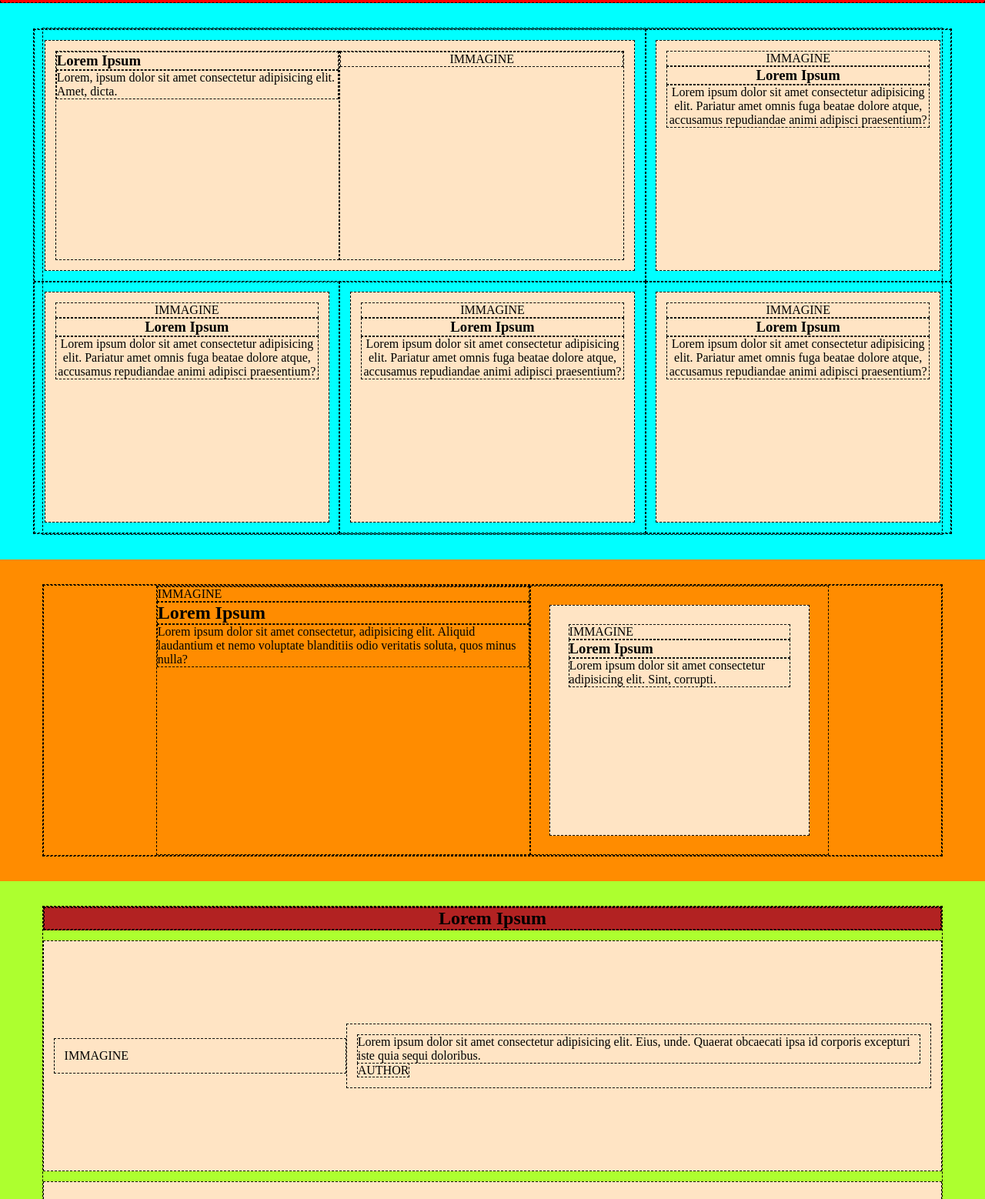
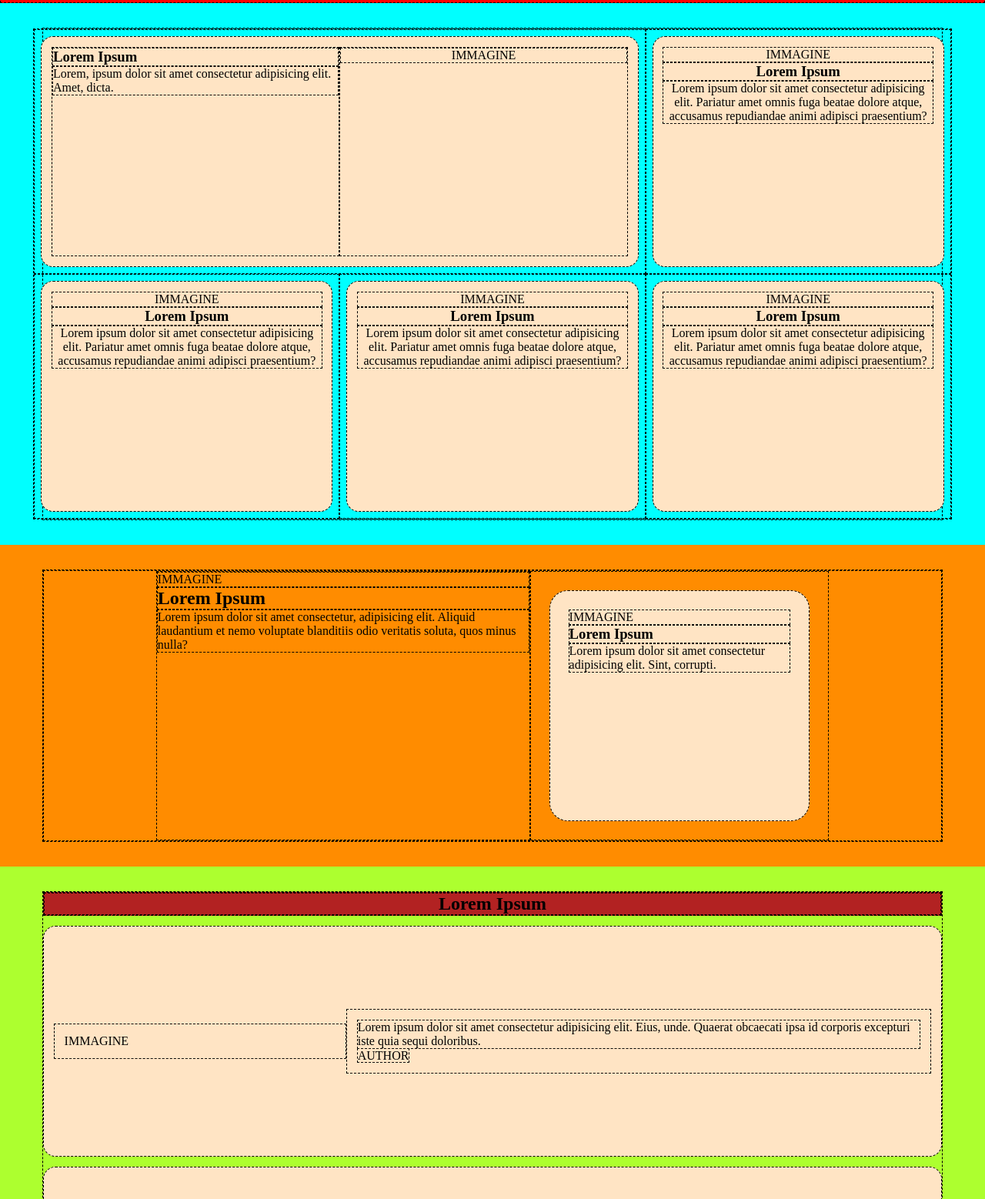
Before and after one commit to mattiamoneta/htmlcss-responsive-layout, a plain HTML site: page index.html in a window 1280 px wide. Shown: the part 42-1600 px from the top of the page at 77% size. Drawn offline with Linux system fonts and the light colour scheme.

Commit message:
Final (Layout a Blocchi)

```diff
--- a/css/master.css
+++ b/css/master.css
@@ -131,9 +131,9 @@
 
 /* Borders */
 
-.border-radius-lg{border-radius: 2rem;}
-.border-radius-md{border-radius: 1.5rem;}
-.border-radius-sm{border-radius: 1rem;}
+.radius-lg{border-radius: 2rem;}
+.radius-md{border-radius: 1.5rem;}
+.radius-sm{border-radius: 1rem;}
 
 
 
--- a/index.html
+++ b/index.html
@@ -44,8 +44,8 @@
             <div class="container">
                 <div class="row row-wrap gridfix-sm">
 
-                    <div class="col-8 p-sm">
-                        <div class="card row p-sm ">
+                    <div class="col-8 p-xs">
+                        <div class="card row p-sm radius-sm">
                             <div class="col-6">
                                 <h3>Lorem Ipsum</h3>
                                 <p>Lorem, ipsum dolor sit amet consectetur adipisicing elit. Amet, dicta.</p>
@@ -56,32 +56,32 @@
                         </div>
                     </div>
 
-                    <div class="col-4 p-sm text-center">
-                        <div class="card p-sm">
+                    <div class="col-4 p-xs text-center">
+                        <div class="card p-sm radius-sm">
                             <div>IMMAGINE</div>
                             <h3>Lorem Ipsum</h3>
                             <p>Lorem ipsum dolor sit amet consectetur adipisicing elit. Pariatur amet omnis fuga beatae dolore atque, accusamus repudiandae animi adipisci praesentium?</p>
                         </div>
                     </div>
 
-                    <div class="col-4 p-sm text-center">
-                        <div class="card p-sm">
+                    <div class="col-4 p-xs text-center">
+                        <div class="card p-sm radius-sm">
                             <div>IMMAGINE</div>
                             <h3>Lorem Ipsum</h3>
                             <p>Lorem ipsum dolor sit amet consectetur adipisicing elit. Pariatur amet omnis fuga beatae dolore atque, accusamus repudiandae animi adipisci praesentium?</p>
                         </div>
                     </div>
 
-                    <div class="col-4 p-sm text-center">
-                        <div class="card p-sm">
+                    <div class="col-4 p-xs text-center">
+                        <div class="card p-sm radius-sm">
                             <div>IMMAGINE</div>
                             <h3>Lorem Ipsum</h3>
                             <p>Lorem ipsum dolor sit amet consectetur adipisicing elit. Pariatur amet omnis fuga beatae dolore atque, accusamus repudiandae animi adipisci praesentium?</p>
                         </div>
                     </div>
 
-                    <div class="col-4 p-sm text-center">
-                        <div class="card p-sm">
+                    <div class="col-4 p-xs text-center">
+                        <div class="card p-sm radius-sm">
                             <div>IMMAGINE</div>
                             <h3>Lorem Ipsum</h3>
                             <p>Lorem ipsum dolor sit amet consectetur adipisicing elit. Pariatur amet omnis fuga beatae dolore atque, accusamus repudiandae animi adipisci praesentium?</p>
@@ -106,7 +106,7 @@
                     </div>
 
                     <div class="col-4 p-md">
-                        <div class="card p-md">
+                        <div class="card p-md radius-md">
                             <div>IMMAGINE</div>
                             <h3>Lorem Ipsum</h3>
                             <p>Lorem ipsum dolor sit amet consectetur adipisicing elit. Sint, corrupti.</p>
@@ -127,7 +127,7 @@
                     <h1>Lorem Ipsum</h1>
                 </div>
 
-                <div class="card row my-sm p-sm align-center">
+                <div class="card row my-sm p-sm align-center radius-sm">
                     <div class="col-4 p-sm">
                         IMMAGINE
                     </div>
@@ -137,7 +137,7 @@
                     </div>
                 </div>
 
-                <div class="card row my-sm p-sm align-center">
+                <div class="card row my-sm p-sm align-center radius-sm">
                     <div class="col-4 p-sm">
                         IMMAGINE
                     </div>
@@ -147,7 +147,7 @@
                     </div>
                 </div>
 
-                <div class="card row my-sm p-sm align-center">
+                <div class="card row my-sm p-sm align-center radius-sm">
                     <div class="col-4 p-sm">
                         IMMAGINE
                     </div>
@@ -174,7 +174,7 @@
 
                 <div class="row row-wrap gridfix-sm">
                     <div class="col-4 col-md-6 p-sm">
-                        <div class="card p-sm">
+                        <div class="card p-sm radius-sm">
                             <span>01</span>
                             <h3>Lorem Ipsum</h3>
                             <p>Lorem ipsum dolor sit amet consectetur adipisicing elit. Ipsum, placeat!</p>
@@ -182,7 +182,7 @@
                     </div>
 
                     <div class="col-4 col-md-6 p-sm">
-                        <div class="card p-sm">
+                        <div class="card p-sm radius-sm">
                             <span>01</span>
                             <h3>Lorem Ipsum</h3>
                             <p>Lorem ipsum dolor sit amet consectetur adipisicing elit. Ipsum, placeat!</p>
@@ -190,7 +190,7 @@
                     </div>
 
                     <div class="col-4 col-md-6 p-sm">
-                        <div class="card p-sm">
+                        <div class="card p-sm radius-sm">
                             <span>01</span>
                             <h3>Lorem Ipsum</h3>
                             <p>Lorem ipsum dolor sit amet consectetur adipisicing elit. Ipsum, placeat!</p>
@@ -198,7 +198,7 @@
                     </div>
 
                     <div class="col-4 col-md-6 p-sm">
-                        <div class="card p-sm">
+                        <div class="card p-sm radius-sm">
                             <span>01</span>
                             <h3>Lorem Ipsum</h3>
                             <p>Lorem ipsum dolor sit amet consectetur adipisicing elit. Ipsum, placeat!</p>
@@ -206,7 +206,7 @@
                     </div>
 
                     <div class="col-4 col-md-6 p-sm">
-                        <div class="card p-sm">
+                        <div class="card p-sm radius-sm">
                             <span>01</span>
                             <h3>Lorem Ipsum</h3>
                             <p>Lorem ipsum dolor sit amet consectetur adipisicing elit. Ipsum, placeat!</p>
@@ -214,7 +214,7 @@
                     </div>
 
                     <div class="col-4 col-md-6 p-sm">
-                        <div class="card p-sm">
+                        <div class="card p-sm radius-sm">
                             <span>01</span>
                             <h3>Lorem Ipsum</h3>
                             <p>Lorem ipsum dolor sit amet consectetur adipisicing elit. Ipsum, placeat!</p>
```
